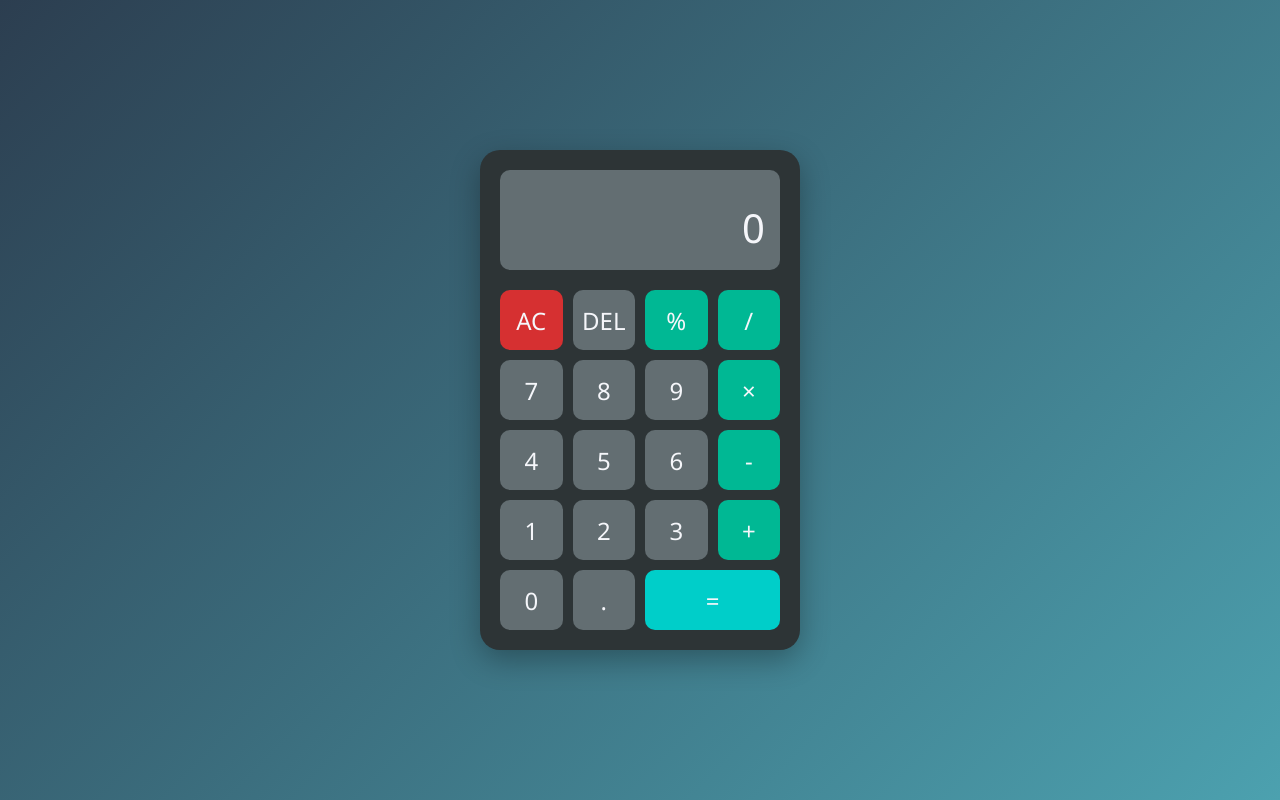
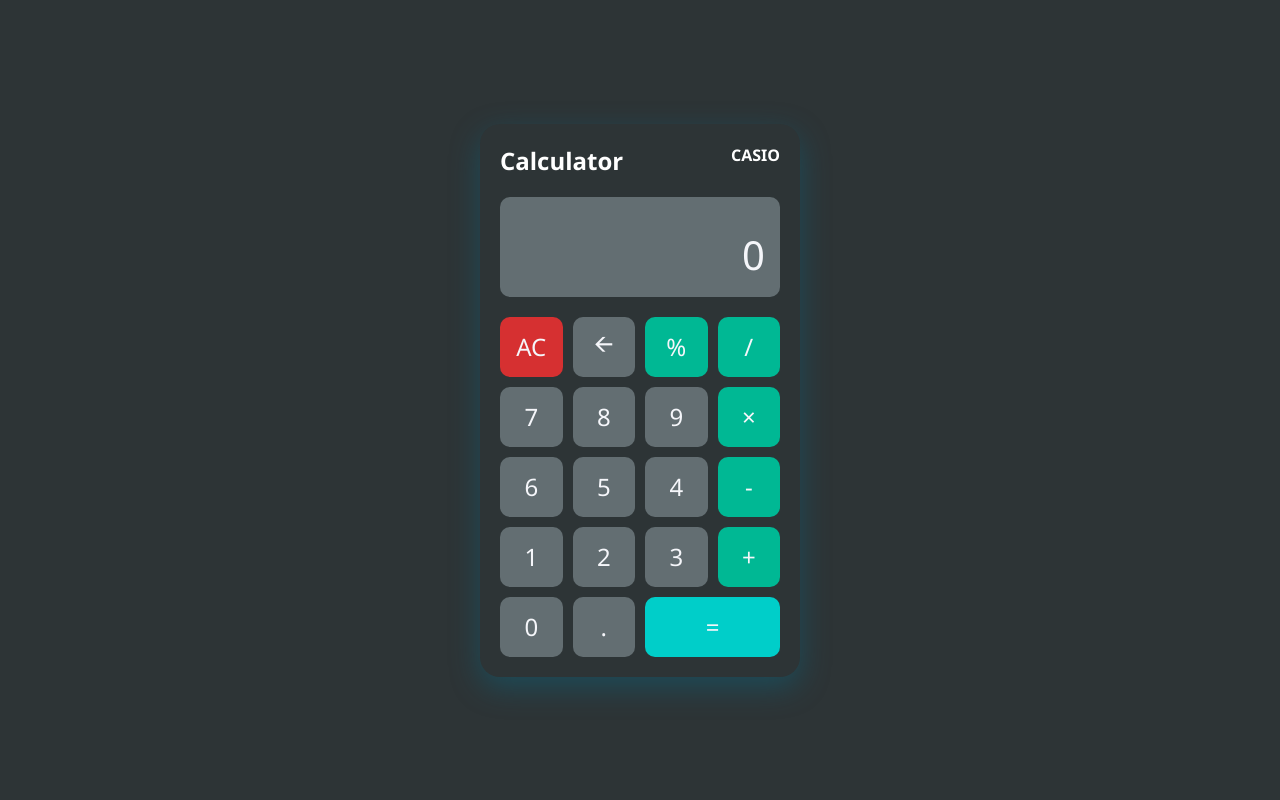
Before and after one commit to sadananda-das/Calculator, a plain HTML site: page index.html in a window 1280 px wide. Drawn offline with Linux system fonts and the light colour scheme.

Commit message:
modify the css

```diff
--- a/index.html
+++ b/index.html
@@ -10,13 +10,19 @@
 
 <body>
   <div class="calculator">
+    <div class="heading">
+      <div class="heading-name">Calculator</div>
+      <div class="brand-name">CASIO</div>
+    </div>
+
     <div class="display">
+
       <div class="previous-operand" id="previous-operand"></div>
       <div class="current-operand" id="current-operand">0</div>
     </div>
     <div class="buttons">
       <button class="clear" onclick="clearAll()">AC</button>
-      <button onclick="deleteLastChar()">DEL</button>
+      <button onclick="deleteLastChar()">🡨</button>
       <button class="operator" onclick="appendOperator('%')">%</button>
       <button class="operator" onclick="appendOperator('/')">/</button>
 
@@ -25,9 +31,11 @@
       <button onclick="appendNumber('9')">9</button>
       <button class="operator" onclick="appendOperator('*')">×</button>
 
+
+
+      <button onclick="appendNumber('6')">6</button>
+      <button onclick="appendNumber('5')">5</button>
       <button onclick="appendNumber('4')">4</button>
-      <button onclick="appendNumber('5')">5</button>
-      <button onclick="appendNumber('6')">6</button>
       <button class="operator" onclick="appendOperator('-')">-</button>
 
       <button onclick="appendNumber('1')">1</button>
--- a/style.css
+++ b/style.css
@@ -3,7 +3,7 @@
   --secondary-color: #636e72;
   --accent-color: #0984e3;
   --text-color: #f5f6fa;
-  --button-hover: #3a3a3a;
+  --button-hover: #0599b6;
   --operator-color: #00b894;
   --equals-color: #00cec9;
   --clear-color: #d63031;
@@ -21,15 +21,36 @@ body {
   justify-content: center;
   align-items: center;
   min-height: 100vh;
-  background: linear-gradient(135deg, #2c3e50, #4ca1af);
+  background: var(--primary-color);
   color: var(--text-color);
+}
+
+.heading {
+  display: flex;
+  justify-content: space-between;
+}
+
+.heading-name {
+  text-align: left;
+  font-size: 1.5rem;
+  font-weight: bold;
+  margin-bottom: 20px;
+  color: white
+}
+
+.brand-name {
+  text-align: right;
+  font-size: 1rem;
+  font-weight: bold;
+  margin-bottom: 20px;
+  color: white;
 }
 
 .calculator {
   width: 320px;
   background-color: var(--primary-color);
   border-radius: 20px;
-  box-shadow: 0 10px 30px rgba(0, 0, 0, 0.3);
+  box-shadow: 0 10px 30px rgba(1, 117, 149, 0.368);
   overflow: hidden;
   padding: 20px;
 }
```
